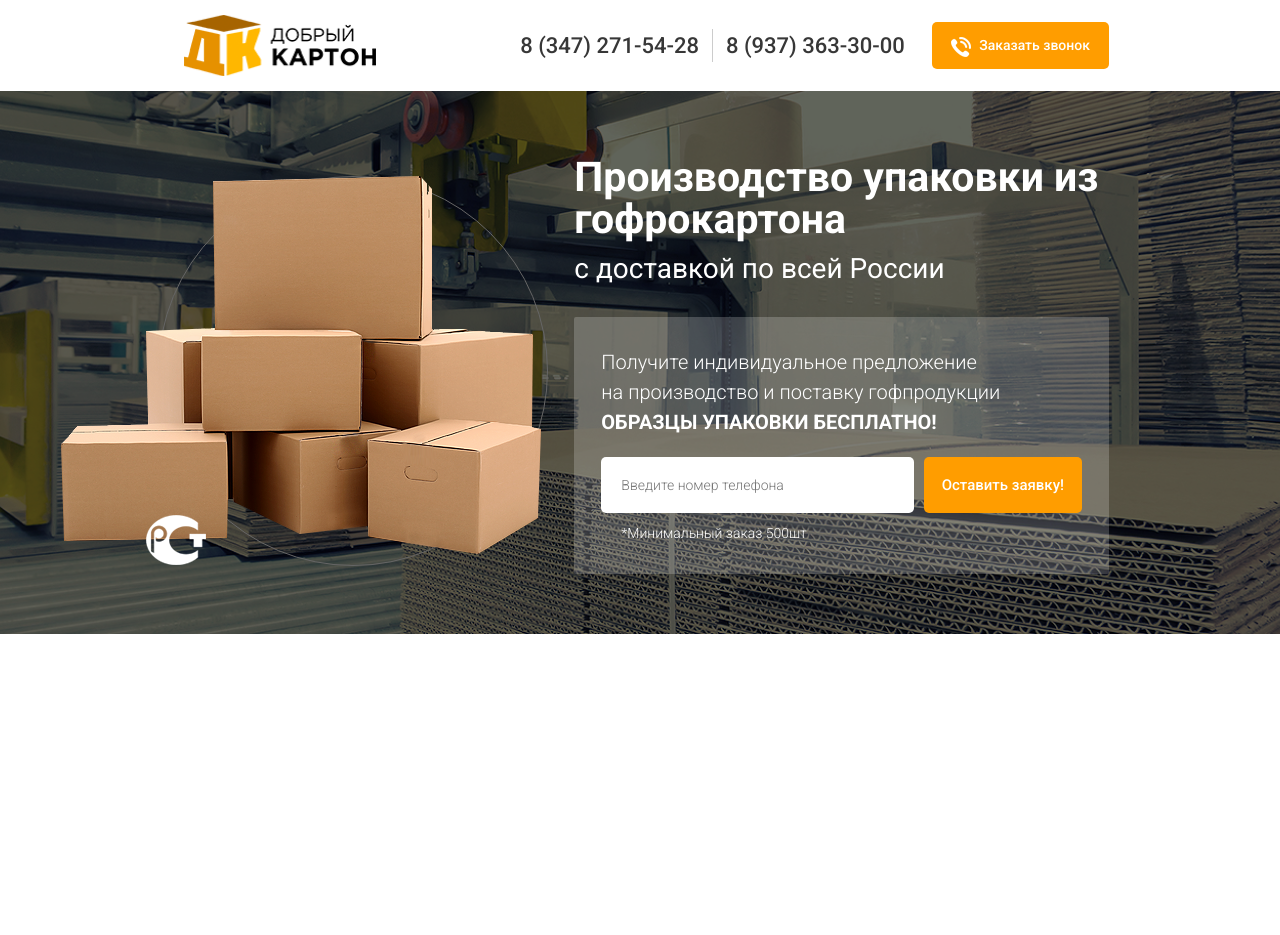
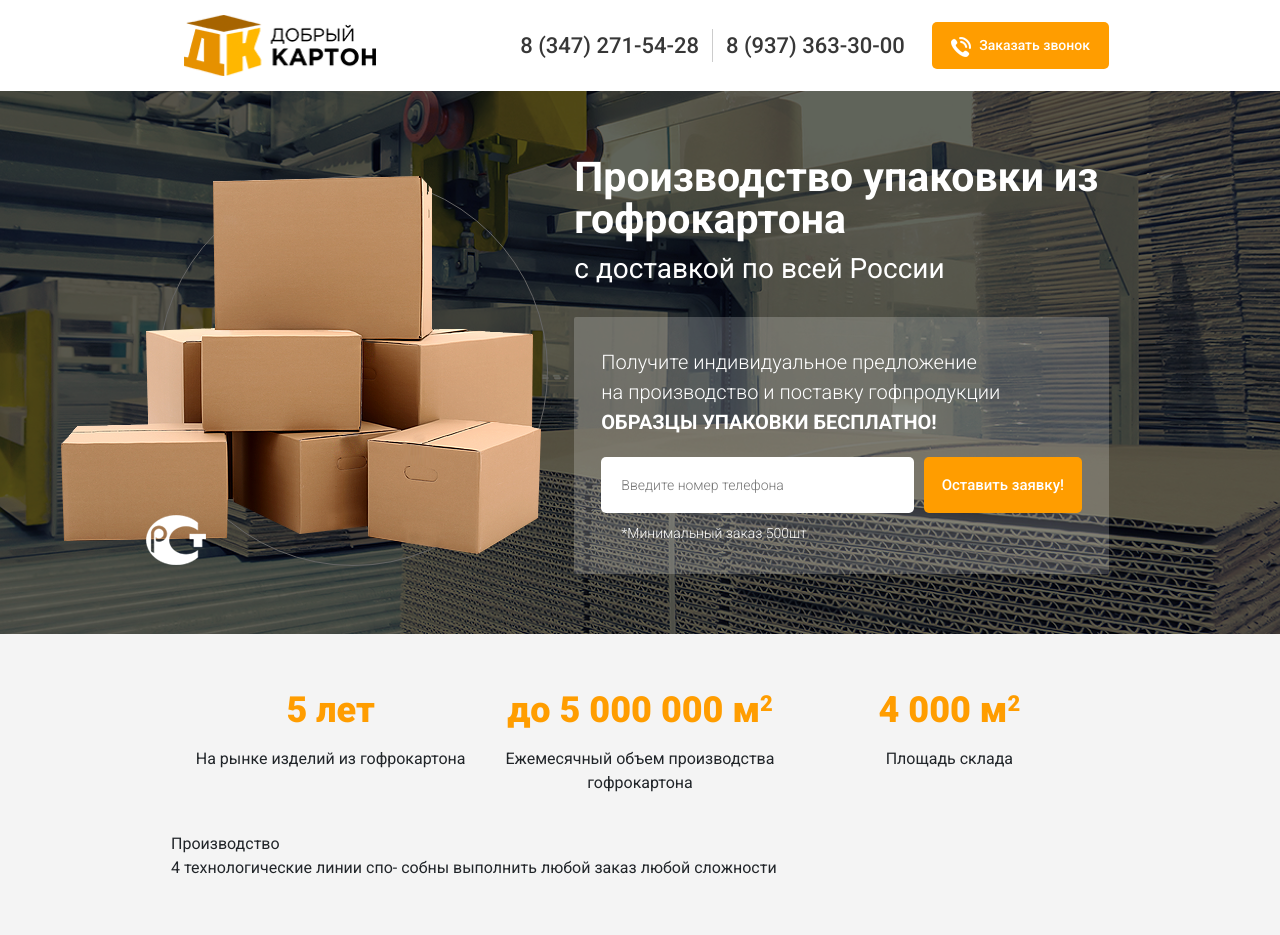
Before and after one commit to pavalex/good_cardboard, a website: page src/index.html in a window 1280 px wide. Before the commit the page ends 800 px from the top, so only its background shows below. Drawn offline with nearby package versions, Linux system fonts and the light colour scheme.

Commit message:
features numbers

```diff
--- a/src/index.html
+++ b/src/index.html
@@ -23,7 +23,7 @@
             <a href="/">
               <div class="header-logo">
               </div>
-          </a>
+            </a>
           </div>
         </div>
         <!-- /.col-4 -->
@@ -122,6 +122,141 @@
   </div>
   <!-- /.overlay -->
 
+  <section class="features">
+    <div class="container">
+      <div class="numbers">
+
+        <div class="numbers-block">
+          <div class="numbers-block__title">
+            5 лет
+          </div>
+          <!-- /.numbers-block__title -->
+          <div class="numbers-block__text">
+            На рынке изделий из гофрокартона
+          </div>
+          <!-- /.numbers-block__text -->
+        </div>
+        <!-- /.numbers-block -->
+
+        <div class="numbers-block">
+          <div class="numbers-block__title">
+            до 5 000 000 м<sup>2</sup>
+          </div>
+          <!-- /.numbers-block__title -->
+          <div class="numbers-block__text">
+            Ежемесячный объем производства гофрокартона
+          </div>
+          <!-- /.numbers-block__text -->
+        </div>
+        <!-- /.numbers-block -->
+
+        <div class="numbers-block">
+          <div class="numbers-block__title">
+            4 000 м<sup>2</sup>
+          </div>
+          <!-- /.numbers-block__title -->
+          <div class="numbers-block__text">
+            Площадь склада
+          </div>
+          <!-- /.numbers-block__text -->
+        </div>
+        <!-- /.numbers-block -->
+
+      </div>
+      <!-- /.numbers -->
+
+      <div class="features-blocks">
+
+        <div class="features-block">
+          <div class="features-block__img"></div>
+          <!-- /.features-block__img -->
+          <div class="features-block__text">
+            <div class="features-block__title">
+               Производство
+            </div>
+            <!-- /.features-block__title -->
+            <div class="features-block__descr">
+              4 технологические линии спо- собны выполнить любой заказ любой сложности
+            </div>
+            <!-- /.features-block__descr -->
+          </div>
+          <!-- /.features-block__text -->
+        </div>
+        <!-- /.features-block -->
+
+        <div class="features-block">
+          <div class="features-block__img"></div>
+          <!-- /.features-block__img -->
+          <div class="features-block__text">
+            <div class="features-block__title"></div>
+            <!-- /.features-block__title -->
+            <div class="features-block__descr"></div>
+            <!-- /.features-block__descr -->
+          </div>
+          <!-- /.features-block__text -->
+        </div>
+        <!-- /.features-block -->
+
+        <div class="features-block">
+          <div class="features-block__img"></div>
+          <!-- /.features-block__img -->
+          <div class="features-block__text">
+            <div class="features-block__title"></div>
+            <!-- /.features-block__title -->
+            <div class="features-block__descr"></div>
+            <!-- /.features-block__descr -->
+          </div>
+          <!-- /.features-block__text -->
+        </div>
+        <!-- /.features-block -->
+
+        <div class="features-block">
+          <div class="features-block__img"></div>
+          <!-- /.features-block__img -->
+          <div class="features-block__text">
+            <div class="features-block__title"></div>
+            <!-- /.features-block__title -->
+            <div class="features-block__descr"></div>
+            <!-- /.features-block__descr -->
+          </div>
+          <!-- /.features-block__text -->
+        </div>
+        <!-- /.features-block -->
+
+        <div class="features-block">
+          <div class="features-block__img"></div>
+          <!-- /.features-block__img -->
+          <div class="features-block__text">
+            <div class="features-block__title"></div>
+            <!-- /.features-block__title -->
+            <div class="features-block__descr"></div>
+            <!-- /.features-block__descr -->
+          </div>
+          <!-- /.features-block__text -->
+        </div>
+        <!-- /.features-block -->
+
+        <div class="features-block">
+          <div class="features-block__img"></div>
+          <!-- /.features-block__img -->
+          <div class="features-block__text">
+            <div class="features-block__title"></div>
+            <!-- /.features-block__title -->
+            <div class="features-block__descr"></div>
+            <!-- /.features-block__descr -->
+          </div>
+          <!-- /.features-block__text -->
+        </div>
+        <!-- /.features-block -->
+
+      </div>
+      <!-- /.features-blocks -->
+
+    </div>
+    <!-- /.container -->
+  </section>
+  <!-- /.features -->
+
   <script src="https://cdnjs.cloudflare.com/ajax/libs/jquery/3.3.1/jquery.min.js"></script>
   <script>
     window.jQuery || document.write('<script src="js/jquery.min.js"><\/script>')
--- /dev/null
+++ b/src/sass/_features.sass
@@ -0,0 +1,24 @@
+.features
+  background-color: $bg-color-light
+  padding-top: 49px
+  padding-bottom: 55px
+
+.numbers
+  margin-bottom: 37px
+  text-align: center
+  &-block
+    display: inline-block
+    width: 30%
+    vertical-align: top
+    margin-right: 12px
+    margin-left: 12px
+    &__title
+      margin-bottom: 10px
+      font-size: 36px
+      font-weight: 900
+      color: $active-color
+      sup
+        font-size: 22px
+    &__text
+      font-size: 16px
+      font-weight: 400
--- a/src/sass/_variables.sass
+++ b/src/sass/_variables.sass
@@ -1,3 +1,4 @@
 $text-color-dark: #373737
 $text-color-light: #fff
 $active-color: #ff9d00
+$bg-color-light: #f4f4f4
--- a/src/sass/style.sass
+++ b/src/sass/style.sass
@@ -7,3 +7,4 @@ body
 @import 'main'
 @import 'modal'
 @import 'media'
+@import 'features'
```
Also changed, not shown: src/css/style.css, src/img/features/additives.png (added), src/img/features/print.png (added), src/img/features/production.png (added), src/img/features/quality.png (added), src/img/features/reserve.png (added), src/img/features/samples.png (added).
